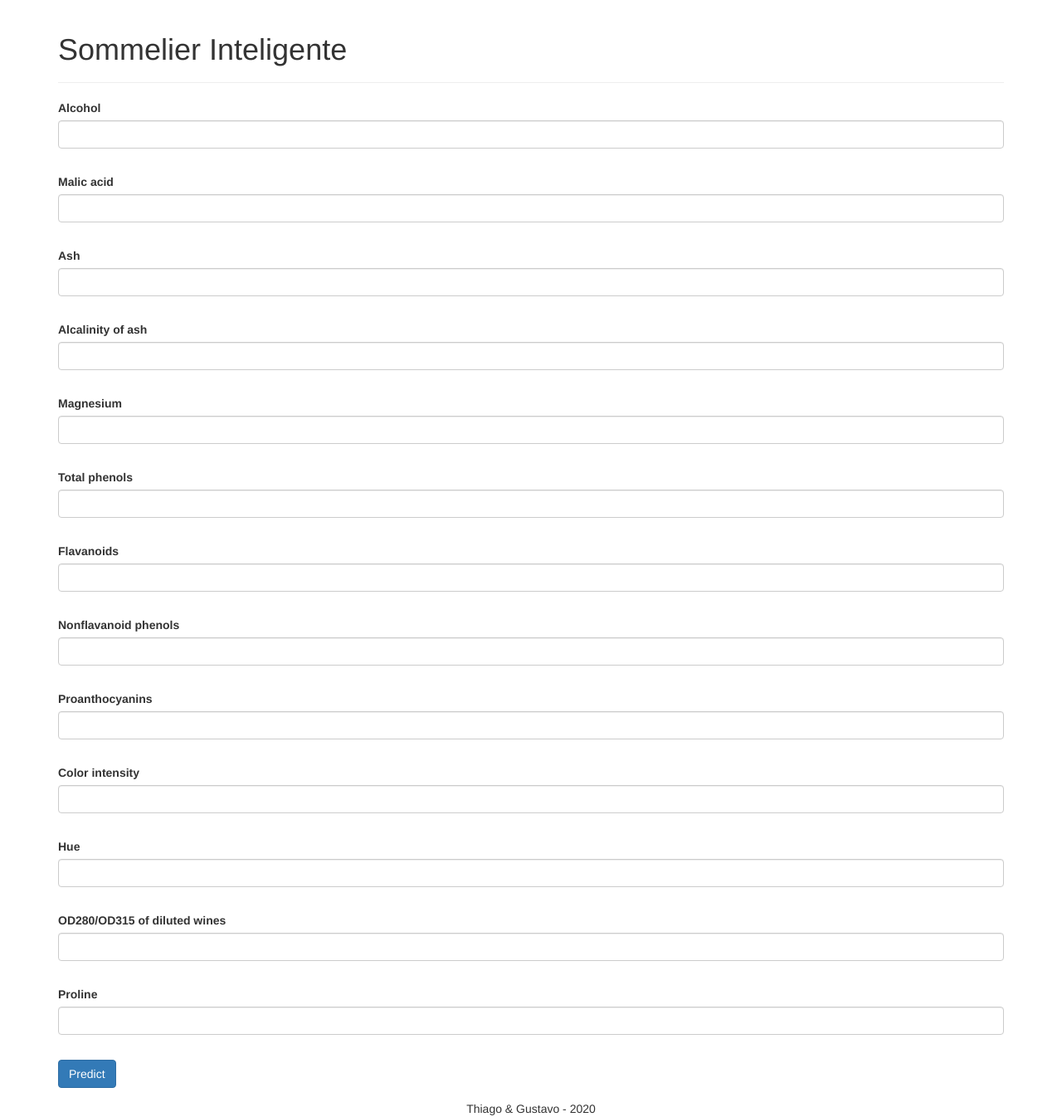
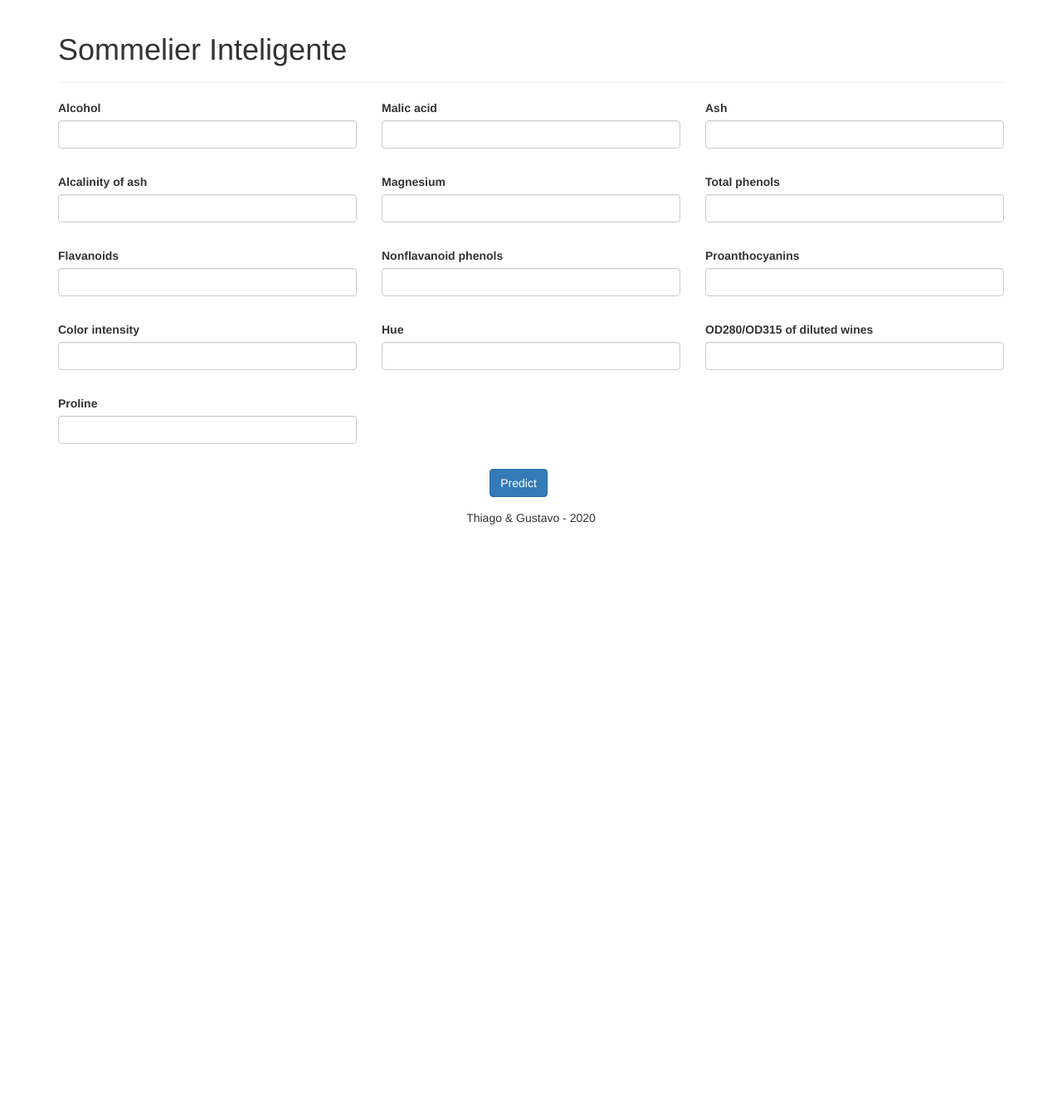
Before and after one commit to souza-dev/sommelier-app, a Flask app: page / in a window 1280 px wide. Shown: the whole page at 83% size. After the commit the page ends 632 px from the top, so only its background shows below. Run offline with Flask 2, Linux system fonts and the light colour scheme; some libraries are stand-ins or nearby versions.

Commit message:
teste de layout

```diff
--- a/templates/index.html
+++ b/templates/index.html
@@ -12,7 +12,7 @@
         <form action="/" method="post" class="form">
             {{ form.csrf_token }}
             <div class="row">
-                <div class="col-md-12">
+                <div class="col-md-12 justify-content-center">
                     {% if wine_class != 'Unknow' %}
                     <div class="row">
                         <div class="form-group col-md-12">
@@ -24,51 +24,68 @@
                     {% endif %}
 
                     <div class="row">
-                        <div class="form-group col-md-12">
+                        <div class="form-group col-md-4">
                             {{ wtf.form_field(form.alcohol, class='form-control') }}
                         </div>
-                        <div class="form-group col-md-12">
+                        <div class="form-group col-md-4">
                             {{ wtf.form_field(form.malic_acid, class='form-control') }}
                         </div>
-                        <div class="form-group col-md-12">
+                        <div class="form-group col-md-4">
                             {{ wtf.form_field(form.ash, class='form-control') }}
                         </div>
-                        <div class="form-group col-md-12">
+                    </div>
+
+                    <div class="row">
+                        <div class="form-group col-md-4">
                             {{ wtf.form_field(form.alcalinity_of_ash, class='form-control') }}
                         </div>
-                        <div class="form-group col-md-12">
+                        <div class="form-group col-md-4">
                             {{ wtf.form_field(form.magnesium, class='form-control') }}
                         </div>
-                        <div class="form-group col-md-12">
+                        <div class="form-group col-md-4">
                             {{ wtf.form_field(form.total_phenols, class='form-control') }}
                         </div>
-                        <div class="form-group col-md-12">
+                    </div>
+
+                    <div class="row">
+                        <div class="form-group col-md-4">
                             {{ wtf.form_field(form.flavanoids, class='form-control') }}
                         </div>
-                        <div class="form-group col-md-12">
+                        <div class="form-group col-md-4">
                             {{ wtf.form_field(form.nonflavanoid_phenols, class='form-control') }}
                         </div>
-                        <div class="form-group col-md-12">
+                        <div class="form-group col-md-4">
                             {{ wtf.form_field(form.proanthocyanins, class='form-control') }}
                         </div>
-                        <div class="form-group col-md-12">
+                    </div>
+
+                    <div class="row">
+                        <div class="form-group col-md-4">
                             {{ wtf.form_field(form.color_intensity, class='form-control') }}
                         </div>
-                        <div class="form-group col-md-12">
+                        <div class="form-group col-md-4">
                             {{ wtf.form_field(form.hue, class='form-control') }}
                         </div>
-                        <div class="form-group col-md-12">
+                        <div class="form-group col-md-4">
                             {{ wtf.form_field(form.od280, class='form-control') }}
                         </div>
-                        <div class="form-group col-md-12">
+                    </div>
+
+                    <div class="row justify-content-center">
+                        <div class="form-group col-md-4">
                             {{ wtf.form_field(form.proline, class='form-control') }}
                         </div>
                     </div>
-                    <div class="row">
+
+
+
+                    <div class="row col-md-12 text-center">
                         <div class="form-group col-md-12">
                             <button type="submit" class="btn btn-primary">Predict</button>
                         </div>
                     </div>
+
+
                 </div>
             </div>
         </form>
```
